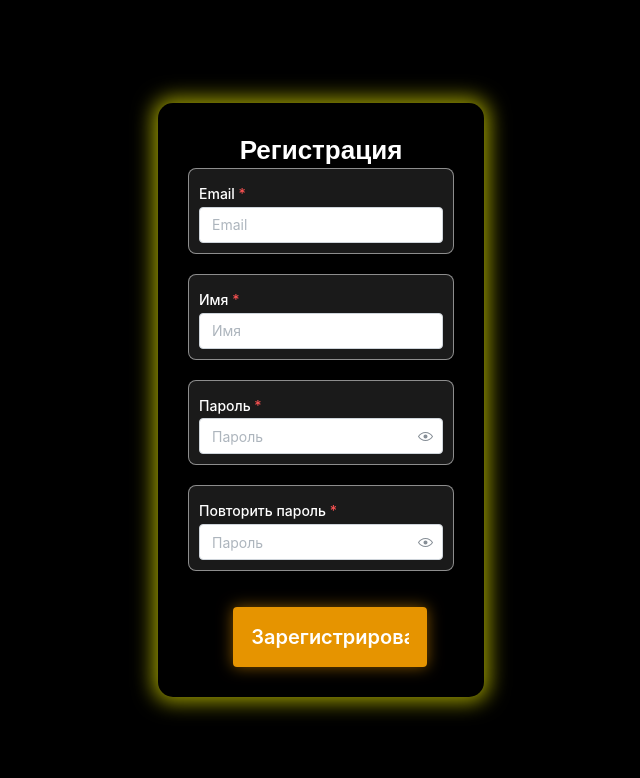
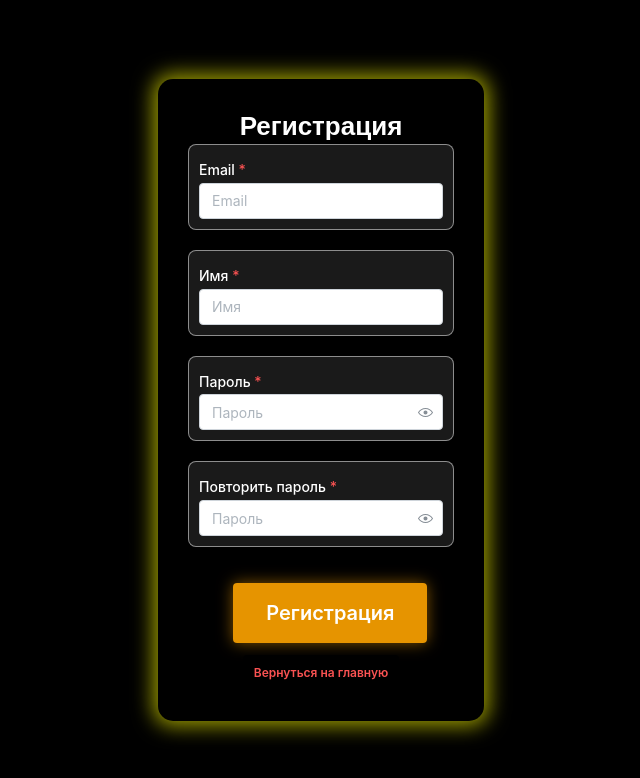
Before and after one commit to feodosiadi/Karaoke-final-project, a React (Vite) app in the folder client/: page /signup in a window 1280 px wide. Shown: the top 778 px of the page, without its empty margins (319-959 px from the left). Built offline with nearby package versions, Linux system fonts and the light colour scheme; no server answers; a web font is replaced by a local one.

Commit message:
Close button in signin/signup

```diff
--- a/client/src/pages/SignIn/SignInPage.tsx
+++ b/client/src/pages/SignIn/SignInPage.tsx
@@ -57,6 +57,7 @@ export default function SignInPage(): JSX.Element {
           border: '0.5% solid white', // Белая рамка
           zIndex: 1, // Чтобы форма отображалась поверх фона с лампочками
           textAlign: 'center',
+          position: 'relative', // Для правильного позиционирования
         })}
       >
         <Title order={1} sx={{ marginBottom: '4%', color: 'white', fontSize: '2rem' }}>
@@ -114,6 +115,24 @@ export default function SignInPage(): JSX.Element {
               Войти
             </Button>
           </Group>
+
+          {/* Кнопка закрытия формы */}
+          <Group mt="sm" justify="center" align="center">
+            <Button
+              onClick={() => navigate('/')} // Навигация на главную страницу
+              variant="transparent"
+              color='red'
+              size="sm" // Маленькая кнопка
+              style={{
+                backgroundColor: 'black', // Серый цвет
+                fontSize: '12px', // Маленький текст
+                borderRadius: '4px', // Немного закругляем углы
+                padding: '5px 10px',
+              }}
+            >
+              Вернуться на главную
+            </Button>
+          </Group>
         </form>
       </Box>
 
--- a/client/src/pages/SignUp/SignUpPage.tsx
+++ b/client/src/pages/SignUp/SignUpPage.tsx
@@ -75,7 +75,23 @@ export default function SignUpPage(): JSX.Element {
 
           <Group mt="md" position="center">
             <Button type="submit" className="button-primary">
-              Зарегистрироваться
+              Регистрация
+            </Button>
+          </Group>
+          <Group mt="sm" justify="center" align="center">
+            <Button
+              onClick={() => navigate('/')} // Навигация на главную страницу
+              variant="transparent"
+              color='red'
+              size="sm" // Маленькая кнопка
+              style={{
+                backgroundColor: 'black', // Серый цвет
+                fontSize: '12px', // Маленький текст
+                borderRadius: '4px', // Немного закругляем углы
+                padding: '5px 10px',
+              }}
+            >
+              Вернуться на главную
             </Button>
           </Group>
         </form>
```
Also changed, not shown: 1 other file (tests, documents, lock files or other folders).
